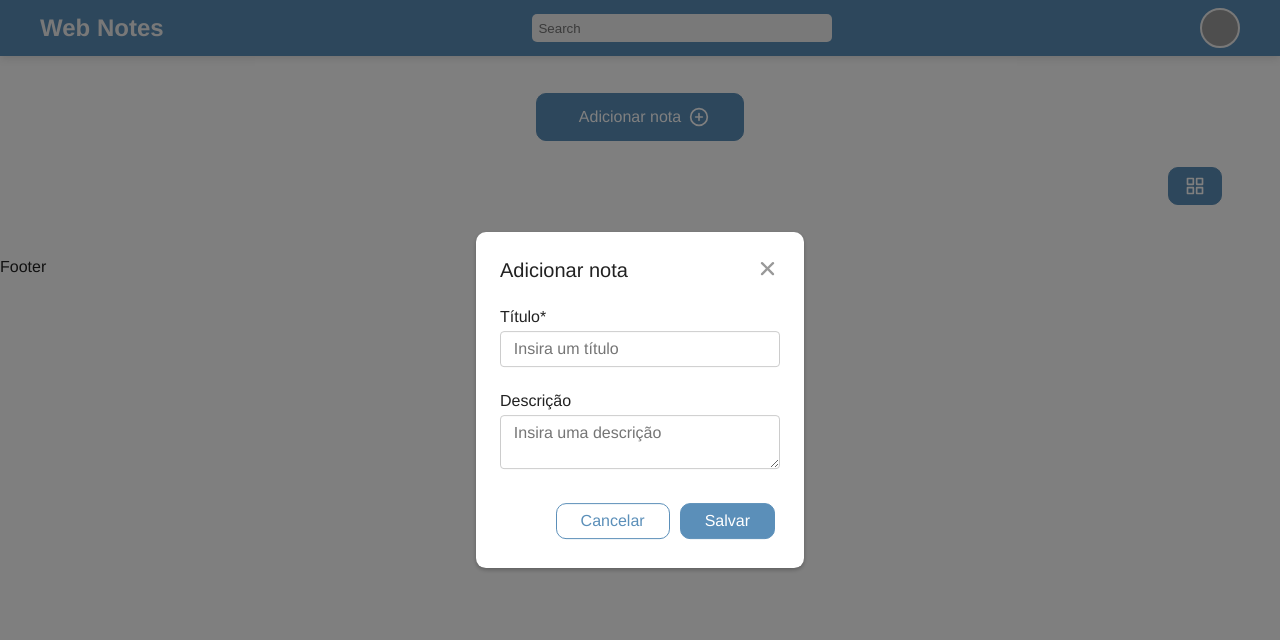
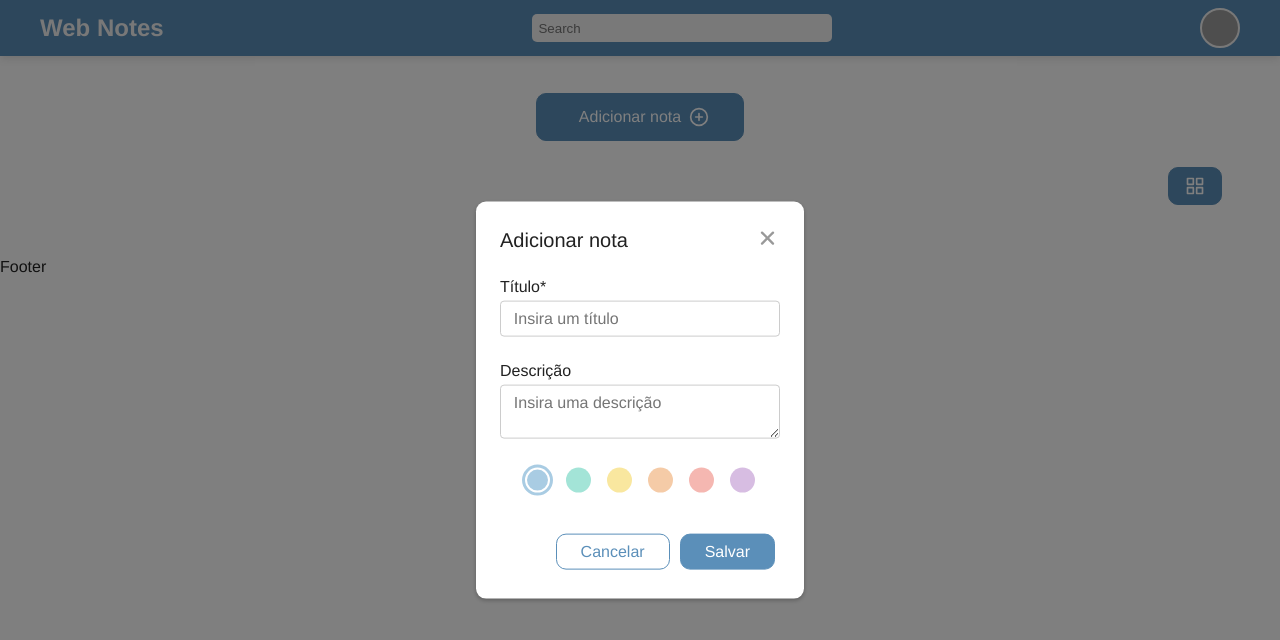
Before and after one commit to passosleo/keep-my-notes, a React (Vite) app: page / in a window 1280 px wide. Both pictures are taken after a click on the button "Adicionar nota". Shown: the top 640 px of the page. Built offline with nearby package versions, Linux system fonts and the light colour scheme; grey boxes are pictures that could not be loaded.

Commit message:
feat: note colors

```diff
--- a/src/pages/Notes/components/Card/index.tsx
+++ b/src/pages/Notes/components/Card/index.tsx
@@ -7,9 +7,9 @@ export default function NoteCard({
   handleEditNote,
   handleDeleteNote,
 }: INoteCardProps) {
-  const { id, title, description } = note;
+  const { id, title, description, color } = note;
   return (
-    <NoteCardWrapper>
+    <NoteCardWrapper noteColor={color}>
       <div>
         <h1>{title}</h1>
         <div>
--- a/src/pages/Notes/components/Modal/index.tsx
+++ b/src/pages/Notes/components/Modal/index.tsx
@@ -1,5 +1,7 @@
 import CustomModal from "../../../../components/CustomModal";
 import CustomTextInput from "../../../../components/CustomTextInput";
+import { NoteColors } from "../../../../static";
+import { ColorsWrapper, NoteColorRadioInput } from "../../styles";
 import { INotesModalProps } from "../../types";
 
 export default function NoteModal({
@@ -36,6 +38,28 @@ export default function NoteModal({
           width="280px"
           value={currentNote.description}
         />
+        <ColorsWrapper>
+          {NoteColors.map((color) => {
+            return (
+              <NoteColorRadioInput noteColor={color}>
+                <label key={color} htmlFor={color} />
+                <input
+                  type="radio"
+                  name="color"
+                  id={color}
+                  value={color}
+                  onChange={({ target }) => handleNoteForm({ target }, "color")}
+                  checked={
+                    currentNote.color
+                      ? currentNote.color === color
+                      : color === NoteColors[0]
+                  }
+                  key={color}
+                />
+              </NoteColorRadioInput>
+            );
+          })}
+        </ColorsWrapper>
       </CustomModal>
     </form>
   );
--- a/src/pages/Notes/hooks/useNotes.ts
+++ b/src/pages/Notes/hooks/useNotes.ts
@@ -10,6 +10,7 @@ export default function useNotes() {
     id: "",
     title: "",
     description: "",
+    color: "",
   });
   const [viewMode, setViewMode] = useState<number>(
     getStoredValue("viewMode") || 4
--- a/src/pages/Notes/styles.ts
+++ b/src/pages/Notes/styles.ts
@@ -7,16 +7,16 @@ export const AddButtonWrapper = styled.section`
   justify-content: center;
 `;
 
-export const NoteCardWrapper = styled.div`
+export const NoteCardWrapper = styled.div<IStyledProps>`
   padding: 1em;
   border-radius: 0.5em;
-  background-color: #fff;
+  background-color: ${({ noteColor }) => noteColor};
   box-shadow: 0 0 10px rgba(0, 0, 0, 0.3);
   height: fit-content;
 
   div {
     display: flex;
-    align-items: center;
+    align-items: flex-start;
     justify-content: space-between;
   }
 
@@ -48,6 +48,29 @@ export const ViewModeButtonWrapper = styled.div`
   padding: 1em 0;
 `;
 
+export const ColorsWrapper = styled.div`
+  display: flex;
+  gap: 1em;
+  margin: 1em 0;
+`;
+
+export const NoteColorRadioInput = styled.div<IStyledProps>`
+  input[type="radio"] {
+    appearance: none;
+    width: 25px;
+    height: 25px;
+    background-color: ${({ noteColor }) => noteColor};
+    border-radius: 50%;
+    transition: 100ms;
+    cursor: pointer;
+  }
+  input[type="radio"]:checked {
+    border: 2px solid ${({ theme }) => theme.colors.white};
+    outline: 3px solid ${({ noteColor }) => noteColor};
+    transition: 100ms;
+  }
+`;
+
 export const ActionButton = {
   margin: "0 3",
   cursor: "pointer",
--- a/src/pages/Notes/types.ts
+++ b/src/pages/Notes/types.ts
@@ -16,4 +16,5 @@ export interface INoteCardProps {
 
 export interface IStyledProps {
   viewMode?: number;
+  noteColor?: string;
 }
--- /dev/null
+++ b/src/static/index.ts
@@ -0,0 +1,8 @@
+export const NoteColors = Object.freeze([
+  "#A9CCE3",
+  "#A3E4D7",
+  "#F9E79F",
+  "#F5CBA7",
+  "#F5B7B1",
+  "#D7BDE2",
+]);
--- a/src/types/index.ts
+++ b/src/types/index.ts
@@ -2,4 +2,5 @@ export type Note = {
   id: string;
   title: string;
   description?: string;
+  color?: string;
 };
```
